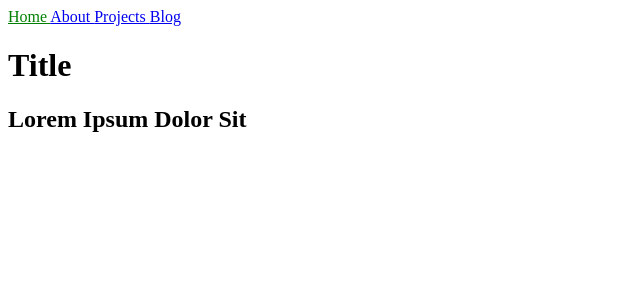
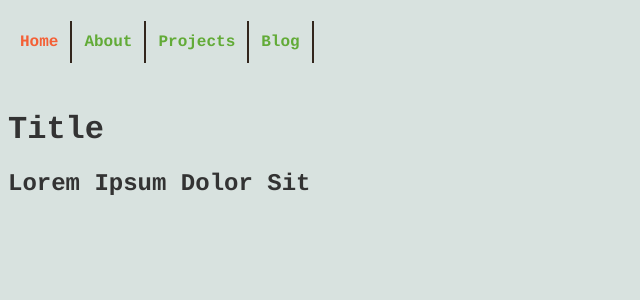
Before and after one commit to JennyLynnFletcher/JennyLynnFletcher.github.io, a Jekyll site: the page built from index.html, in a window 1280 px wide. Shown: the top 300 px of the page, without its empty margins (0-640 px from the left). Built offline with Jekyll 4.4.1, drawn with Linux system fonts in a browser that asks for light colours.

Commit message:
added scss

```diff
--- a/_sass/main.scss
+++ b/_sass/main.scss
@@ -1,3 +1,44 @@
- .current {
-  color: green;
+$font-stack:    Courier, sans-serif;
+$primary-color: #333;
+$grey: #6B6D76;
+$charcoal: #334E58;
+$brown: #33261D;
+$green: #62AB37;
+$orange: #F46036;
+
+body {
+  font: 100% $font-stack;
+  color: $primary-color;
+  background-color:  #d8e2df;
+
+  a:link {
+    color: $green;
+  }
+
+  a:visited {
+    color: $green;
+  }
+
+  a:hover {
+    color: $orange;
+  }
 }
+
+nav {
+  float: left;
+  margin: 0 0 3em 0;
+  padding: 0;
+  width: 100%;
+  .current {
+    color: $orange !important;
+  }
+
+  a {
+    float: left;
+    display: block;
+    padding: 12px 12px;
+    text-decoration: none;
+    font-weight: bold;
+    border-right: 2px solid $brown;
+  }
+}
```
Also changed, not shown: 14 other files.
